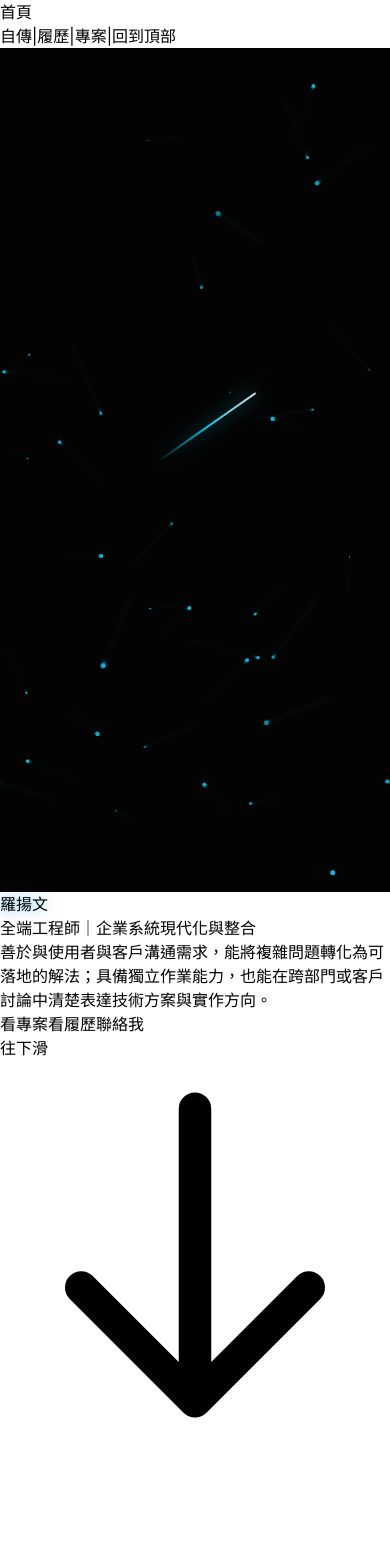
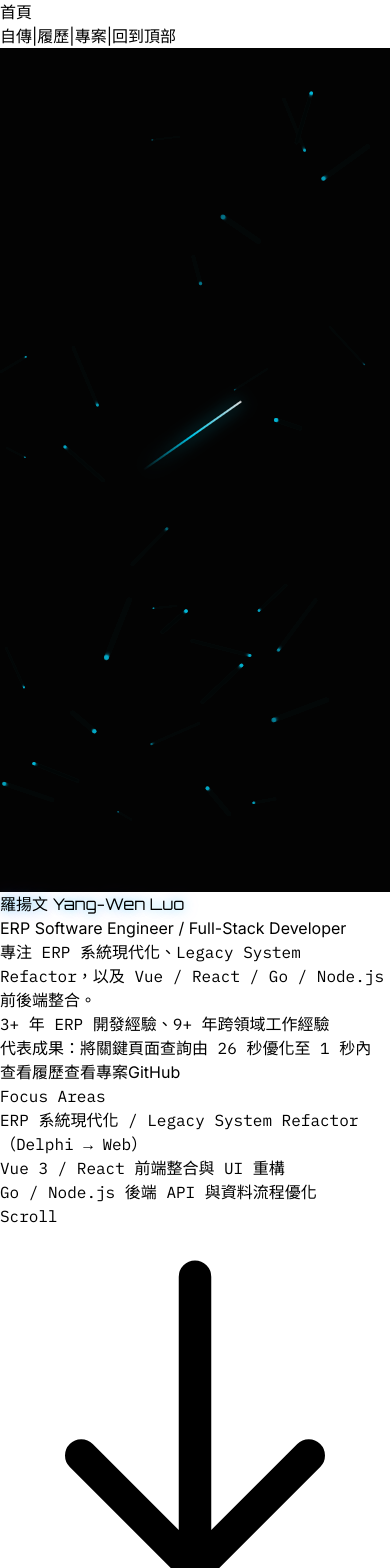
Before and after one commit to a1354013-alt/Resume, a React (Vite) app in the folder client/: page / in a window 390 px wide. Shown: the top 1568 px of the page. Built offline with nearby package versions, Linux system fonts and the light colour scheme; no server answers.

Commit message:
修改風格

```diff
--- a/client/src/components/CoreLayersSection.tsx
+++ b/client/src/components/CoreLayersSection.tsx
@@ -1,6 +1,6 @@
 import { useEffect, useRef, useState } from "react";
 
-interface LayerCard {
+interface SkillCard {
   title: string;
   subtitle: string;
   icon: string;
@@ -8,39 +8,27 @@ interface LayerCard {
   depth: "crust" | "mantle" | "core";
 }
 
-const layers: LayerCard[] = [
+const skills: SkillCard[] = [
   {
     title: "Frontend",
-    subtitle: "可維護的 UI 與互動",
-    icon: "🛰️",
+    subtitle: "Web UI / Client",
+    icon: "⚛️",
     depth: "crust",
-    items: [
-      "React / Vue 3：元件化、狀態管理、路由與互動細節",
-      "TypeScript：型別約束、可重構與長期維護",
-      "Tailwind CSS：一致的設計語彙與速度",
-    ],
+    items: ["React", "Vue 3", "TypeScript", "Tailwind CSS"],
   },
   {
     title: "Backend",
-    subtitle: "API 與資料一致性",
-    icon: "🧩",
+    subtitle: "API / Data",
+    icon: "🛠️",
     depth: "mantle",
-    items: [
-      "Go / Node.js：REST API、資料驗證、錯誤處理與權限",
-      "資料庫：PostgreSQL / SQL Server（schema 與效能思維）",
-      "整合：既有系統/流程盤點後，逐步拆分與落地",
-    ],
+    items: ["Go", "Node.js", "REST API", "SQL Server", "PostgreSQL"],
   },
   {
-    title: "Engineering",
-    subtitle: "讓交付能被信任",
-    icon: "⚙️",
+    title: "Engineering Practice",
+    subtitle: "Quality / Reliability",
+    icon: "🧪",
     depth: "core",
-    items: [
-      "可觀測：可追蹤的錯誤與行為（避免黑盒）",
-      "可部署：Docker / 環境變數 / 靜態資源策略",
-      "可交付：文件、腳本與最小可行測試，CI 能跑得起來",
-    ],
+    items: ["CI/CD", "Testing", "Refactor", "Performance Optimization"],
   },
 ];
 
@@ -67,10 +55,10 @@ export default function CoreLayersSection() {
             window.setTimeout(() => setVisibleCards([true, false, false]), 100)
           );
           timeoutIds.push(
-            window.setTimeout(() => setVisibleCards([true, true, false]), 350)
+            window.setTimeout(() => setVisibleCards([true, true, false]), 320)
           );
           timeoutIds.push(
-            window.setTimeout(() => setVisibleCards([true, true, true]), 600)
+            window.setTimeout(() => setVisibleCards([true, true, true]), 540)
           );
         });
       },
@@ -92,71 +80,70 @@ export default function CoreLayersSection() {
     >
       {/* Background */}
       <div className="absolute inset-0">
-        <div className="absolute inset-0 bg-[radial-gradient(circle_at_85%_50%,rgba(0,217,255,0.10),transparent_55%)]" />
-        <div className="absolute inset-0 bg-[radial-gradient(circle_at_15%_20%,rgba(179,0,255,0.08),transparent_55%)]" />
-        <div className="absolute inset-0 bg-gradient-to-b from-slate-950/30 via-black to-black" />
+        <div className="absolute inset-0 bg-[radial-gradient(circle_at_85%_50%,rgba(0,217,255,0.08),transparent_55%)]" />
+        <div className="absolute inset-0 bg-[radial-gradient(circle_at_15%_20%,rgba(179,0,255,0.06),transparent_55%)]" />
+        <div className="absolute inset-0 bg-gradient-to-b from-slate-950/25 via-black to-black" />
       </div>
 
       <div className="relative z-10 max-w-7xl mx-auto">
-        <div className="mb-16">
+        <div className="mb-14">
           <h2
             className="text-4xl md:text-5xl font-bold mb-4"
             style={{ fontFamily: "'Orbitron', monospace" }}
           >
-            <span className="text-slate-200">能力層次</span>
-            <span className="text-cyan-300">（從表層到核心）</span>
+            <span className="text-slate-200">技術能力</span>{" "}
+            <span className="text-cyan-300">Technical Skills</span>
           </h2>
-          <p className="font-mono text-slate-400 text-lg max-w-2xl">
-            我把自己擅長的工作拆成三層：介面落地、API
-            與資料一致性、以及能被信任的交付工程。
+          <p className="font-mono text-slate-400 text-sm md:text-base max-w-2xl leading-relaxed">
+            將技術能力整理成「前端 / 後端 / 工程實踐」三個層次，方便快速對齊我能提供的即戰力範圍。
           </p>
         </div>
 
         <div className="grid grid-cols-1 md:grid-cols-3 gap-6 lg:gap-8">
-          {layers.map((layer, index) => {
+          {skills.map((skill, index) => {
             const depthClasses = {
               crust:
-                "bg-slate-900/30 border-slate-700/40 hover:border-slate-600/60",
+                "bg-slate-900/25 border-slate-700/35 hover:border-slate-600/55",
               mantle:
-                "bg-slate-900/40 border-slate-700/50 hover:border-slate-600/70",
-              core: "bg-slate-900/60 border-cyan-500/30 hover:border-cyan-400/60",
+                "bg-slate-900/35 border-slate-700/45 hover:border-slate-600/65",
+              core: "bg-slate-900/55 border-cyan-500/25 hover:border-cyan-400/55",
             } as const;
 
             return (
               <div
-                key={layer.depth}
+                key={skill.title}
                 className={`transition-all duration-1000 transform ${
                   visibleCards[index]
                     ? "opacity-100 translate-y-0"
                     : "opacity-0 translate-y-10"
                 }`}
-                style={{ transitionDelay: `${index * 180}ms` }}
+                style={{ transitionDelay: `${index * 160}ms` }}
               >
                 <div
-                  className={`relative h-full rounded-lg border backdrop-blur-sm ${depthClasses[layer.depth]} transition-all duration-300`}
+                  className={`relative h-full rounded-2xl border backdrop-blur-sm ${depthClasses[skill.depth]} transition-all duration-300`}
                 >
-                  <div className="p-8 pb-6 border-b border-slate-700/30">
-                    <div className="text-4xl mb-3">{layer.icon}</div>
+                  <div className="p-8 pb-6 border-b border-slate-700/25">
+                    <div className="text-4xl mb-3">{skill.icon}</div>
                     <h3
                       className="text-2xl font-bold mb-1 text-slate-100"
                       style={{ fontFamily: "'Orbitron', monospace" }}
                     >
-                      {layer.title}
+                      {skill.title}
                     </h3>
                     <p className="font-mono text-sm text-slate-400">
-                      {layer.subtitle}
+                      {skill.subtitle}
                     </p>
                   </div>
 
                   <div className="p-8">
                     <ul className="space-y-3">
-                      {layer.items.map(item => (
+                      {skill.items.map(item => (
                         <li
                           key={item}
                           className="flex items-start gap-3 text-slate-300 text-sm"
                         >
                           <span className="text-cyan-400 font-bold mt-1 flex-shrink-0">
-                            •
+                            →
                           </span>
                           <span className="font-mono leading-relaxed">
                             {item}
@@ -166,12 +153,12 @@ export default function CoreLayersSection() {
                     </ul>
                   </div>
 
-                  {layer.depth === "core" && (
+                  {skill.depth === "core" && (
                     <div
-                      className="absolute inset-0 rounded-lg pointer-events-none"
+                      className="absolute inset-0 rounded-2xl pointer-events-none"
                       style={{
                         background:
-                          "radial-gradient(circle at center, rgba(0, 217, 255, 0.10) 0%, transparent 70%)",
+                          "radial-gradient(circle at center, rgba(0, 217, 255, 0.09) 0%, transparent 70%)",
                         animation: "pulse-subtle 3s ease-in-out infinite",
                       }}
                     />
@@ -185,7 +172,7 @@ export default function CoreLayersSection() {
 
       <style>{`
         @keyframes pulse-subtle {
-          0%, 100% { opacity: 0.5; }
+          0%, 100% { opacity: 0.55; }
           50% { opacity: 1; }
         }
       `}</style>
--- a/client/src/components/HeroSection.tsx
+++ b/client/src/components/HeroSection.tsx
@@ -13,67 +13,114 @@ export default function HeroSection() {
   return (
     <section
       id="hero"
-      className="relative w-full h-screen overflow-hidden bg-black"
+      className="relative w-full min-h-[100svh] overflow-hidden bg-black"
     >
       {/* Background */}
-      <div className="absolute inset-0 bg-[radial-gradient(circle_at_30%_30%,rgba(0,217,255,0.10),transparent_55%),radial-gradient(circle_at_70%_70%,rgba(179,0,255,0.10),transparent_55%)]" />
+      <div className="absolute inset-0 bg-[radial-gradient(circle_at_30%_30%,rgba(0,217,255,0.08),transparent_55%),radial-gradient(circle_at_70%_70%,rgba(179,0,255,0.08),transparent_55%)]" />
       <div className="absolute inset-0 bg-gradient-to-b from-black via-black/70 to-black" />
 
-      {/* Particle animation */}
       <ParticleBackground
-        particleCount={35}
-        speed={0.35}
+        particleCount={30}
+        speed={0.3}
         color="#00d9ff"
-        opacity={0.35}
+        opacity={0.28}
       />
 
       {/* Content */}
-      <div className="relative z-10 h-full flex flex-col items-center justify-center px-4">
+      <div className="relative z-10 flex min-h-[100svh] items-center px-4 py-24">
         <div
-          className={`text-center transition-all duration-1000 ${
+          className={`mx-auto w-full max-w-5xl transition-all duration-1000 ${
             isVisible ? "opacity-100 translate-y-0" : "opacity-0 translate-y-2"
           }`}
         >
+          <div className="grid grid-cols-1 gap-10 md:grid-cols-[1.2fr,0.8fr] md:items-center">
+            <div>
               <h1
-            className="text-5xl md:text-7xl font-bold mb-4 glow-text text-cyan-300"
+                className="text-4xl md:text-6xl font-bold glow-text text-cyan-200 leading-tight"
                 style={{ fontFamily: "'Orbitron', monospace" }}
               >
-            {profile.name}
+                {profile.name}{" "}
+                {profile.nameEn ? (
+                  <span className="text-slate-200 text-2xl md:text-4xl font-semibold">
+                    {profile.nameEn}
+                  </span>
+                ) : null}
               </h1>
-          <p className="text-lg md:text-2xl text-slate-200 mb-6">
+
+              <p className="mt-5 text-lg md:text-2xl text-slate-100">
                 {profile.title}
               </p>
-          <p className="max-w-2xl mx-auto text-slate-300 leading-relaxed">
-            {profile.tagline}
+
+              <div className="mt-6 space-y-2 text-slate-300">
+                <p className="font-mono leading-relaxed">{profile.tagline}</p>
+                <p className="font-mono leading-relaxed">
+                  3+ 年 ERP 開發經驗、9+ 年跨領域工作經驗
                 </p>
+                <p className="font-mono leading-relaxed">
+                  代表成果：將關鍵頁面查詢由 26 秒優化至 1 秒內
+                </p>
+              </div>
 
-          <div className="mt-10 flex flex-wrap justify-center gap-3">
+              <div className="mt-10 flex flex-wrap gap-3">
+                <Link
+                  href="/resume"
+                  className="px-5 py-3 rounded-lg bg-cyan-500/20 border border-cyan-400/40 text-cyan-100 hover:bg-cyan-500/30 transition-colors font-medium"
+                >
+                  查看履歷
+                </Link>
                 <Link
                   href="/projects"
-              className="px-5 py-3 rounded-lg bg-cyan-500/20 border border-cyan-500/40 text-cyan-200 hover:bg-cyan-500/30 transition-colors font-medium"
-            >
-              看專案
-            </Link>
-            <Link
-              href="/resume"
                   className="px-5 py-3 rounded-lg bg-slate-900/40 border border-slate-700/40 text-slate-200 hover:bg-slate-900/60 transition-colors font-medium"
                 >
-              看履歷
+                  查看專案
                 </Link>
                 <a
-              href="#contact"
+                  href={profile.contact.github}
+                  target="_blank"
+                  rel="noopener noreferrer"
+                  referrerPolicy="no-referrer"
                   className="px-5 py-3 rounded-lg bg-slate-900/20 border border-slate-700/30 text-slate-300 hover:bg-slate-900/40 transition-colors font-medium"
                 >
-              聯絡我
+                  GitHub
                 </a>
+              </div>
+            </div>
+
+            <div className="rounded-2xl border border-cyan-300/15 bg-slate-950/70 p-6 backdrop-blur">
+              <div className="font-mono text-xs text-slate-400">
+                Focus Areas
+              </div>
+              <ul className="mt-4 space-y-3 text-sm text-slate-200">
+                <li className="flex gap-3">
+                  <span className="mt-1 h-1.5 w-1.5 rounded-full bg-cyan-400 flex-shrink-0" />
+                  <span className="font-mono leading-relaxed">
+                    ERP 系統現代化 / Legacy System Refactor（Delphi → Web）
+                  </span>
+                </li>
+                <li className="flex gap-3">
+                  <span className="mt-1 h-1.5 w-1.5 rounded-full bg-cyan-400 flex-shrink-0" />
+                  <span className="font-mono leading-relaxed">
+                    Vue 3 / React 前端整合與 UI 重構
+                  </span>
+                </li>
+                <li className="flex gap-3">
+                  <span className="mt-1 h-1.5 w-1.5 rounded-full bg-cyan-400 flex-shrink-0" />
+                  <span className="font-mono leading-relaxed">
+                    Go / Node.js 後端 API 與資料流程優化
+                  </span>
+                </li>
+              </ul>
+            </div>
           </div>
         </div>
       </div>
 
       {/* Scroll hint */}
-      <div className="absolute bottom-8 left-1/2 transform -translate-x-1/2 z-20">
+      <div className="pointer-events-none absolute bottom-8 left-1/2 z-20 -translate-x-1/2">
         <div className="flex flex-col items-center gap-2 animate-bounce">
-          <span className="text-cyan-300 text-sm font-mono">往下滑</span>
+          <span className="text-cyan-300 text-xs font-mono tracking-wide">
+            Scroll
+          </span>
           <svg
             className="w-6 h-6 text-cyan-300"
             fill="none"
--- a/client/src/components/StructureSection.tsx
+++ b/client/src/components/StructureSection.tsx
@@ -9,21 +9,18 @@ interface CapabilityCard {
 
 const capabilities: CapabilityCard[] = [
   {
-    title: "需求拆解與系統盤點",
-    description:
-      "把現況流程、角色與資料關係梳理清楚，將 Legacy/ERP 的複雜度拆成可維護的模組邊界與交付節點。",
+    title: "Legacy System Analysis",
+    description: "Delphi / ERP / 資料流程 / 商業邏輯梳理",
     icon: "/Resume/icons/icon-radar.png",
   },
   {
-    title: "模組開發與 API 設計",
-    description:
-      "以 TypeScript + React/Vue 落地 UI，搭配 Go/Node API 與資料庫，處理權限、錯誤、資料一致性與可觀測性。",
+    title: "Full-Stack Implementation",
+    description: "Vue 3 / React / TypeScript / Go / Node.js / REST API",
     icon: "/Resume/icons/icon-server-api.png",
   },
   {
-    title: "測試與穩定交付",
-    description:
-      "建立一致的腳本、CI、環境變數與最小測試；確保 build/typecheck/lint 可持續通過，方便維運與擴充。",
+    title: "Production Reliability",
+    description: "效能優化 / CI / 測試 / 錯誤追蹤 / 可維護性",
     icon: "/Resume/icons/icon-shield-check.png",
   },
 ];
@@ -75,7 +72,7 @@ export default function StructureSection() {
       ref={sectionRef}
       className="relative w-full min-h-screen bg-gradient-to-b from-black via-slate-950 to-black py-20 px-4 overflow-hidden"
     >
-      <OrbitalLines count={4} speed={30} color1="#00d9ff" color2="#b300ff" />
+      <OrbitalLines count={4} speed={32} color1="#00d9ff" color2="#b300ff" />
 
       <div className="relative z-10 max-w-6xl mx-auto">
         <div className="text-center mb-16">
@@ -83,11 +80,11 @@ export default function StructureSection() {
             className="text-4xl md:text-5xl font-bold mb-6 glow-text"
             style={{ fontFamily: "'Orbitron', monospace", color: "#00d9ff" }}
           >
-            系統開發
+            我能帶進團隊的工程能力
           </h2>
 
           <p className="font-mono text-slate-400 text-sm max-w-2xl mx-auto leading-relaxed">
-            我偏好將問題拆成「可驗證、可交付」的步驟：盤點流程、模組化拆分，並以工程化工具確保品質。
+            以 ERP 與企業系統為核心，從 Legacy 分析、前後端落地到上線穩定性，協助團隊在可維護性與交付速度之間取得平衡。
           </p>
         </div>
 
@@ -102,19 +99,19 @@ export default function StructureSection() {
               }`}
             >
               <div className="group relative h-full">
-                <div className="relative h-full overflow-hidden rounded-2xl border border-cyan-300/30 bg-slate-950/80 p-8 shadow-lg shadow-cyan-500/10 transition-all duration-300 hover:-translate-y-1 hover:border-cyan-300/80 hover:shadow-xl hover:shadow-cyan-500/20">
-                  <div className="absolute inset-0 bg-[radial-gradient(circle_at_top_left,rgba(0,217,255,0.16),transparent_35%),radial-gradient(circle_at_bottom_right,rgba(179,0,255,0.12),transparent_35%)] opacity-80" />
+                <div className="relative h-full overflow-hidden rounded-2xl border border-cyan-300/25 bg-slate-950/80 p-8 shadow-lg shadow-cyan-500/10 transition-all duration-300 hover:-translate-y-1 hover:border-cyan-300/60 hover:shadow-xl hover:shadow-cyan-500/15">
+                  <div className="absolute inset-0 bg-[radial-gradient(circle_at_top_left,rgba(0,217,255,0.14),transparent_35%),radial-gradient(circle_at_bottom_right,rgba(179,0,255,0.10),transparent_35%)] opacity-80" />
 
                   <div className="relative z-10">
-                    <div className="mb-6 flex h-24 w-24 items-center justify-center rounded-2xl bg-black/60 shadow-lg shadow-cyan-500/20 ring-1 ring-cyan-300/40 transition-transform duration-300 group-hover:scale-105">
+                    <div className="mb-6 flex h-20 w-20 items-center justify-center rounded-2xl bg-black/60 shadow-lg shadow-cyan-500/15 ring-1 ring-cyan-300/35 transition-transform duration-300 group-hover:scale-105">
                       <img
                         src={capability.icon}
                         alt={capability.title}
-                        className="h-20 w-20 object-contain"
+                        className="h-16 w-16 object-contain"
                       />
                     </div>
 
-                    <h3 className="mb-4 text-lg font-bold leading-tight text-slate-100">
+                    <h3 className="mb-3 text-lg font-bold leading-tight text-slate-100">
                       {capability.title}
                     </h3>
 
--- a/client/src/data/profile.ts
+++ b/client/src/data/profile.ts
@@ -21,11 +21,11 @@ export type Profile = {
 export const profile: Profile = {
   name: "羅揚文",
   nameEn: "Yang-Wen Luo",
-  title: "全端工程師｜企業系統現代化與整合",
+  title: "ERP Software Engineer / Full-Stack Developer",
   tagline:
-    "善於與使用者與客戶溝通需求，能將複雜問題轉化為可落地的解法；具備獨立作業能力，也能在跨部門或客戶討論中清楚表達技術方案與實作方向。",
+    "專注 ERP 系統現代化、Legacy System Refactor，以及 Vue / React / Go / Node.js 前後端整合。",
   background:
-    "具備企業 ERP 與內部系統整合經驗，熟悉從既有系統盤點、需求拆解、資料與流程梳理，到前後端落地與部署。重視可讀性、可觀測性與長期維護成本，偏好用工程化方法把問題一次解到位。",
+    "3+ 年 ERP 開發經驗、9+ 年跨領域工作經驗；曾將關鍵頁面查詢由 26 秒優化至 1 秒內，並持續推動 Delphi Legacy 系統逐步轉換為 Vue 3 + Go 架構。",
   contact: {
     email: "whois512139@gmail.com",
     github: "https://github.com/a1354013-alt",
@@ -34,8 +34,8 @@ export const profile: Profile = {
   },
   contactMessage: {
     line1:
-      "歡迎透過 Email 或 LinkedIn 聯絡我，也可以直接到 GitHub 看我的作品。",
-    hashtags: ["#ERP現代化", "#AI應用開發", "#系統整合", "#後端工程"],
+      "正在尋找全端工程、ERP 系統開發、企業系統現代化相關職缺，歡迎透過 Email、LinkedIn 或 GitHub 與我聯繫。",
+    hashtags: ["#ERP", "#LegacyRefactor", "#FullStack", "#PerformanceOptimization"],
   },
   footer: {
     tagline: "React + Vite + TypeScript + Tailwind CSS",
--- a/client/src/pages/Home.tsx
+++ b/client/src/pages/Home.tsx
@@ -8,8 +8,8 @@ import FloatingNavbar from "@/components/FloatingNavbar";
 import { profile } from "@/data/profile";
 
 export default function Home() {
-  const title = `${profile.name}｜作品集`;
-  const description = `${profile.title}。${profile.tagline}`;
+  const title = `${profile.name}${profile.nameEn ? ` ${profile.nameEn}` : ""} | Portfolio`;
+  const description = `${profile.title} — ${profile.tagline}`;
 
   return (
     <>
```
Also changed, not shown: client/src/components/AtmosphereSection.tsx (+54 -40 lines), client/src/components/ContactSection.tsx (+21 -35 lines). Lines whose indentation alone changed are shown as unchanged.
